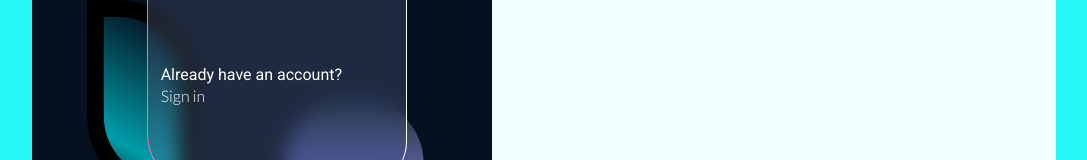
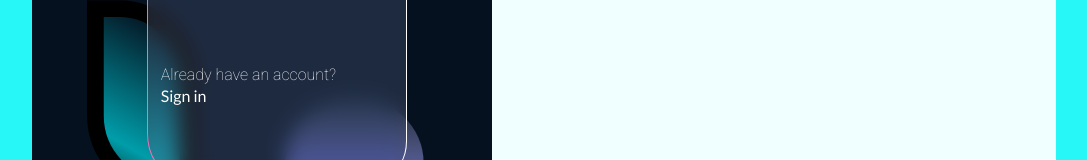
Before and after one commit to bknath/ad, a plain HTML site: page index.html in a window 1280 px wide. Shown: the part 409-569 px from the top of the page, without its empty margins (99-1186 px from the left). Drawn offline with Linux system fonts and the light colour scheme.

Commit message:
new commit

```diff
--- a/style.css
+++ b/style.css
@@ -70,6 +70,7 @@ main{
     font-family: 'Roboto', sans-serif;
     line-height: 60%;
     padding-left: 1.5%;
+    font-weight: 200;
 }
 
 .signin{
@@ -78,7 +79,7 @@ main{
     color: white;
     align-items: flex-end;
     font-family: 'Lato', sans-serif;
-    font-weight: 350;
+    font-weight: 500;
     padding-left: 1.5%;
 }
 .top-left{
```
